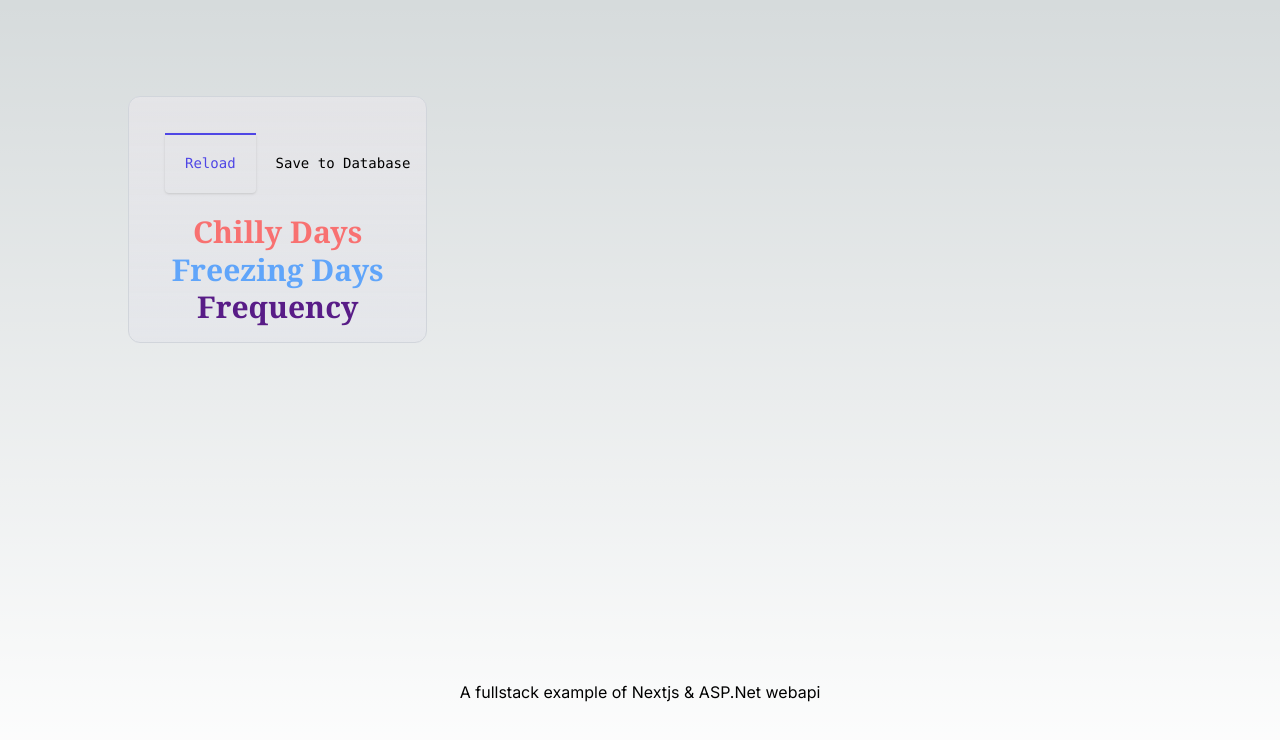
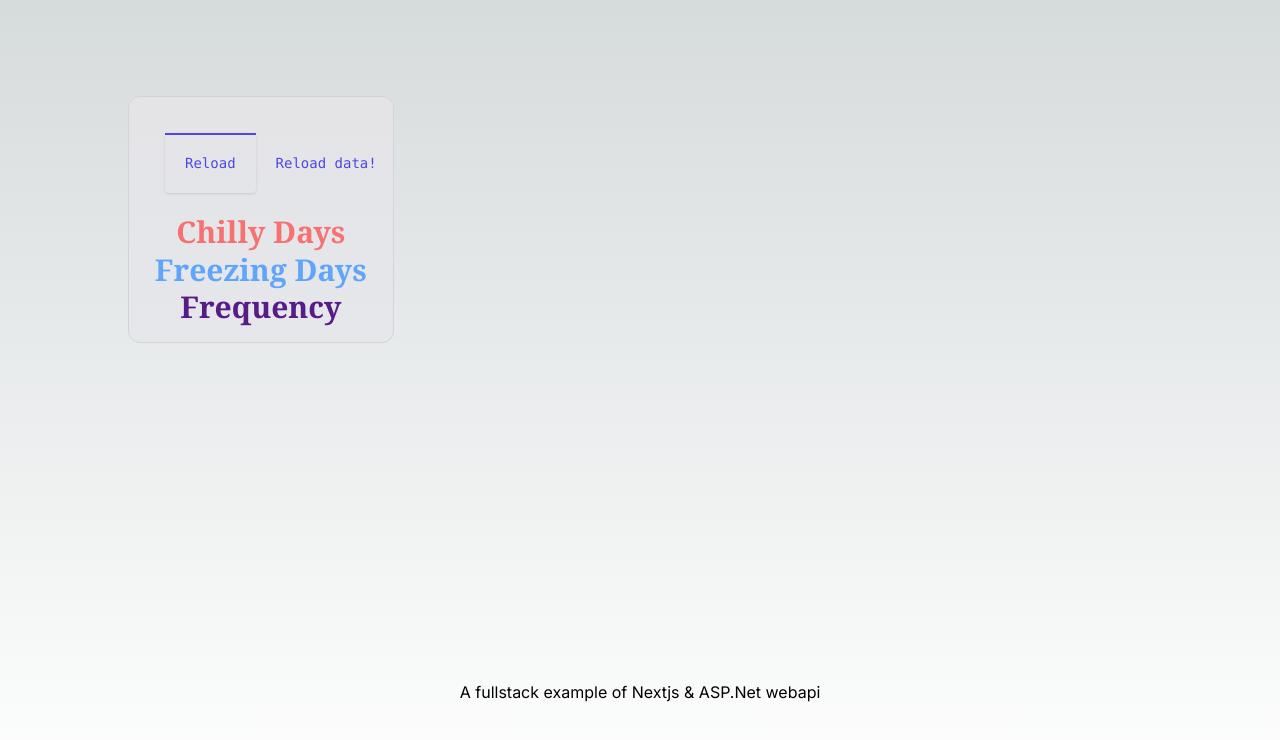
Before and after one commit to AliSafari-IT/react-apps, a Next.js app in the folder next-app/: page / in a window 1280 px wide. Shown: the top 740 px of the page. Built offline with nearby package versions, Linux system fonts and the light colour scheme.

Commit message:
Update NavbarButtons.tsx

```diff
--- a/next-app/src/app/components/NavbarButtons.tsx
+++ b/next-app/src/app/components/NavbarButtons.tsx
@@ -11,6 +11,7 @@ interface WeatherData {
 export default function NavbarButtons() {
     const [data, setData] = useState<WeatherData[]>([]);
     const [urlFetched, setUrlFetched] = useState<string>('https://localhost:44348/WeatherForecast');
+    const [show, setShow] = useState(false);
 
     const freezingDays = useMemo(() => {
         return data.filter(item => item.temperatureC < 0);
@@ -32,18 +33,19 @@ export default function NavbarButtons() {
             let response = await fetch(urlFetched);
 
             const fetchedData = await response.json();
-            console.log({ "fetchedDataJson": fetchedData });
+            setData(fetchedData);
+            setShow(true);
+            console.log({ fetchedData });
 
-            setData(fetchedData);
         } catch (error) {
             try {
                 let response = await fetch('http://localhost:5252/WeatherForecast');
                 if (!response.ok) throw new Error();
                 const fetchedData = await response.json();
                 console.log({ "fetchedDataJson": fetchedData });
-
                 setData(fetchedData);
                 setUrlFetched('http://localhost:5252/WeatherForecast');
+                setShow(true);
             } catch (error) {
                 console.error('Failed to fetch data:', error);
             }
@@ -51,10 +53,12 @@ export default function NavbarButtons() {
     }
 
     const saveData = async () => {
+
         const saveDataModel = {
             idobject: generateGUID(),
             wdata: data,
         };
+
         try {
             const response = await fetch(`${urlFetched}/save`, {
                 method: 'POST',
@@ -63,18 +67,35 @@ export default function NavbarButtons() {
                 },
                 body: JSON.stringify(saveDataModel),
             });
-            console.log({saveDataModel});
-
-            // Rest of your code...
+            setShow(false);
+            if (response.ok) {
+                console.log('Data saved to MongoDB');
+            } else {
+                console.error('Failed to save data');
+            }
         } catch (error) {
             console.error('Error saving data:', error);
         }
     };
 
-    useEffect(()=>{
-        console.log({"urlFetched": urlFetched});
 
-    }, [urlFetched])
+
+    useEffect(() => {
+        if (data.length > 0) {
+            console.log({ data });
+        }
+    }, [data]);
+
+    useEffect(() => {
+        console.log({ show });
+
+    }, [show]);
+
+    useEffect(() => {
+        console.log({ "urlFetched": urlFetched });
+
+    }, [urlFetched]);
+
     return (
         <>
             <button
@@ -91,10 +112,25 @@ export default function NavbarButtons() {
                     Reload
                 </span>
             </button>
-            <button onClick={() => saveData()} className="your-button-styles">
-                Save to Database
-            </button>
+            {show && <button
+                onClick={() => saveData()}
+                className="group relative inline-block m-5 p-5 text-center text-sm font-medium text-blue border-green-900 focus:border-blue-400 focus:ring  shadow rounded"
+            >
+                <span
+                    className={"absolute inset-x-0 top-0 h-[2px] transition-all group-hover:h-full group-active:bg-red-900 bg-green-700"}
+                ></span>
 
+                <span
+                    className={"relative text-sm font-medium text-light-600 transition-colors group-hover:bg-green"}
+                >
+                    Save
+                </span>
+            </button>}
+            {!show && <span
+                className={"relative text-sm font-medium text-indigo-600 transition-colors group-hover:text-white"}
+            >
+                Reload data!
+            </span>}
 
             {data.length > 0 && (
                 <table className="table-auto">
```
